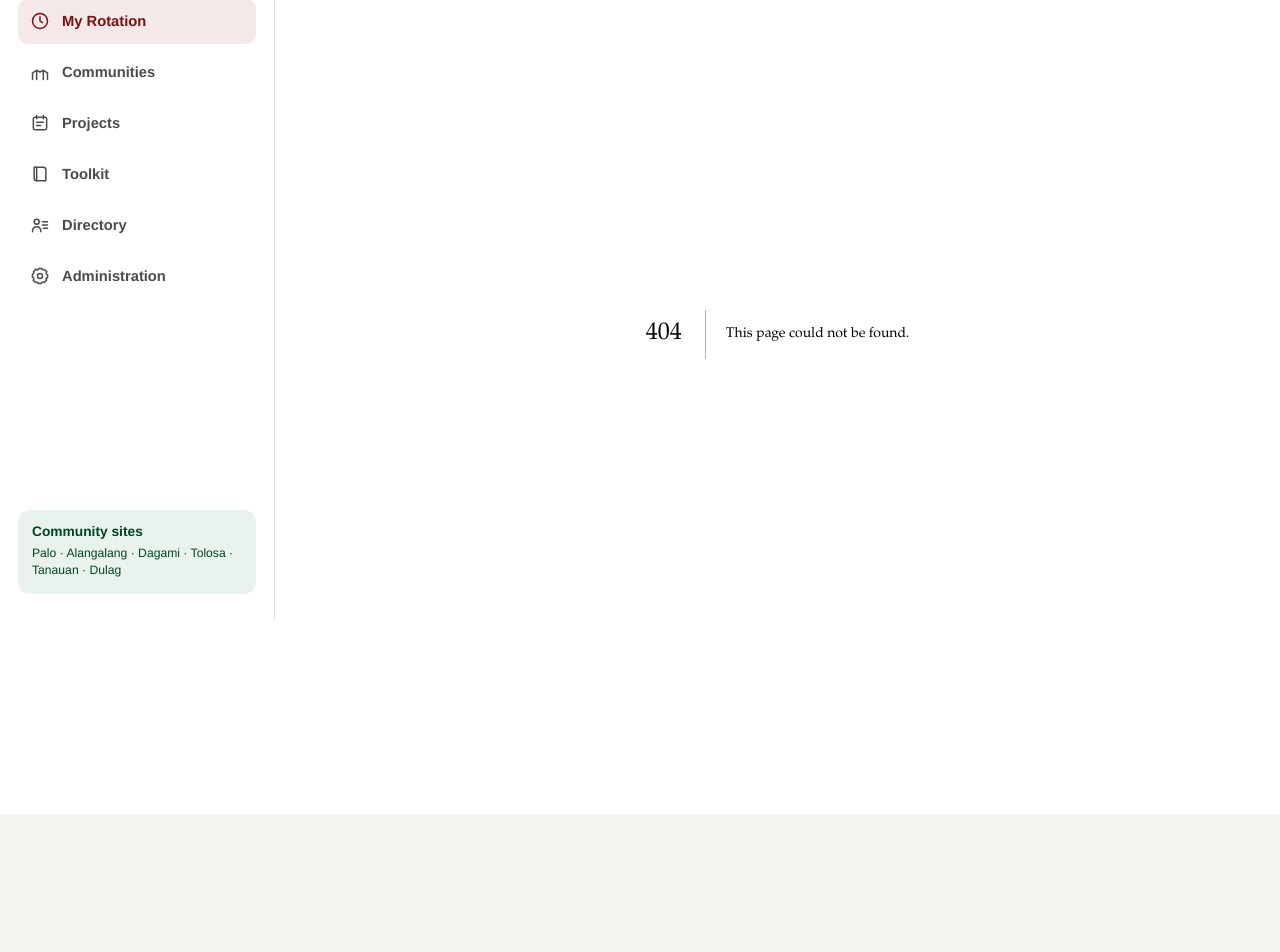
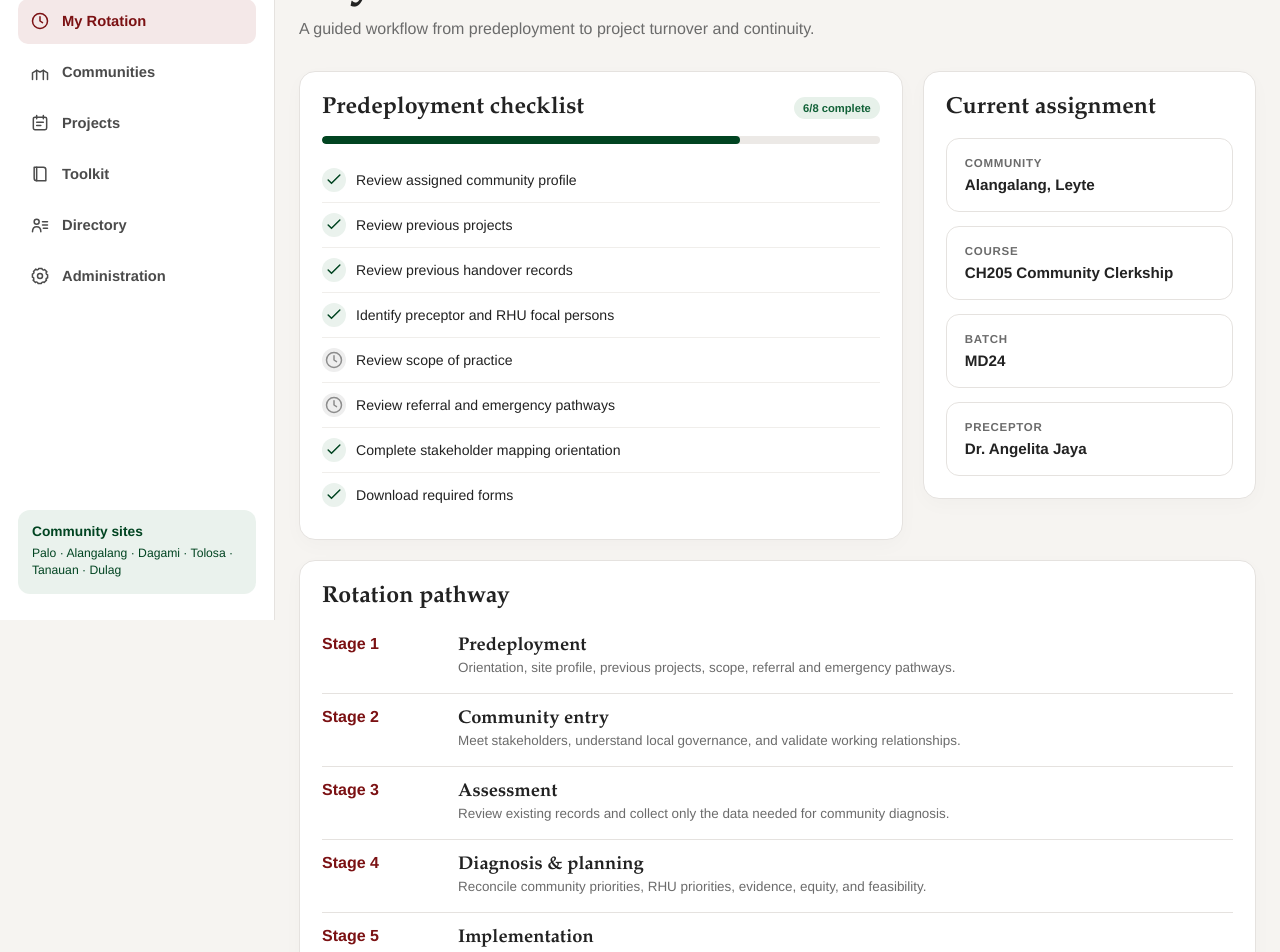
Before and after one commit to upmshsat50/toolkit, a Next.js app: page /rotation in a window 1280 px wide. Before the commit this address had no page. Shown: the part 180-1132 px from the top of the page. Before the commit the page ends 994 px from the top, so only its background shows below. Built offline with nearby package versions, Linux system fonts and the light colour scheme.

Commit message:
Add files via upload

```diff
--- /dev/null
+++ b/app/rotation/page.tsx
@@ -0,0 +1,40 @@
+import { orientationTasks } from "@/lib/data";
+import { Icon } from "@/components/Icons";
+import { PageHeader } from "@/components/UI";
+
+const stages = [
+  ["1", "Predeployment", "Orientation, site profile, previous projects, scope, referral and emergency pathways."],
+  ["2", "Community entry", "Meet stakeholders, understand local governance, and validate working relationships."],
+  ["3", "Assessment", "Review existing records and collect only the data needed for community diagnosis."],
+  ["4", "Diagnosis & planning", "Reconcile community priorities, RHU priorities, evidence, equity, and feasibility."],
+  ["5", "Implementation", "Deliver the agreed intervention with documented roles, timelines, and local ownership."],
+  ["6", "Monitoring", "Track indicators, outcomes, barriers, and course corrections."],
+  ["7", "Handover", "Document accomplishments, unfinished tasks, local owner, funding, indicators, and next steps."],
+];
+
+export default function RotationPage(){
+  const done = orientationTasks.filter(([,d])=>d).length;
+  return <>
+    <PageHeader eyebrow="Student workflow" title="My Rotation" description="A guided workflow from predeployment to project turnover and continuity."/>
+    <div className="grid-2">
+      <section className="panel panel-pad">
+        <div className="section-title"><h2>Predeployment checklist</h2><span className="status-badge verified">{done}/{orientationTasks.length} complete</span></div>
+        <div className="progress" aria-label="Orientation progress"><span style={{width:`${done/orientationTasks.length*100}%`}}/></div>
+        <div style={{marginTop:14}}>{orientationTasks.map(([task,isDone])=><div className="check-row" key={task}><span className={isDone?"check done":"check"}><Icon name={isDone?"check":"rotation"}/></span>{task}</div>)}</div>
+      </section>
+      <aside className="panel panel-pad">
+        <h2>Current assignment</h2>
+        <div className="detail-grid" style={{gridTemplateColumns:"1fr",marginTop:16}}>
+          <div className="detail-card"><label>Community</label><strong>Alangalang, Leyte</strong></div>
+          <div className="detail-card"><label>Course</label><strong>CH205 Community Clerkship</strong></div>
+          <div className="detail-card"><label>Batch</label><strong>MD24</strong></div>
+          <div className="detail-card"><label>Preceptor</label><strong>Dr. Angelita Jaya</strong></div>
+        </div>
+      </aside>
+    </div>
+    <section className="panel panel-pad" style={{marginTop:20}}>
+      <h2>Rotation pathway</h2>
+      <div style={{marginTop:10}}>{stages.map(([n,title,text])=><div className="milestone" key={n}><div className="milestone-year">Stage {n}</div><div><h3>{title}</h3><p>{text}</p></div></div>)}</div>
+    </section>
+  </>;
+}
```
